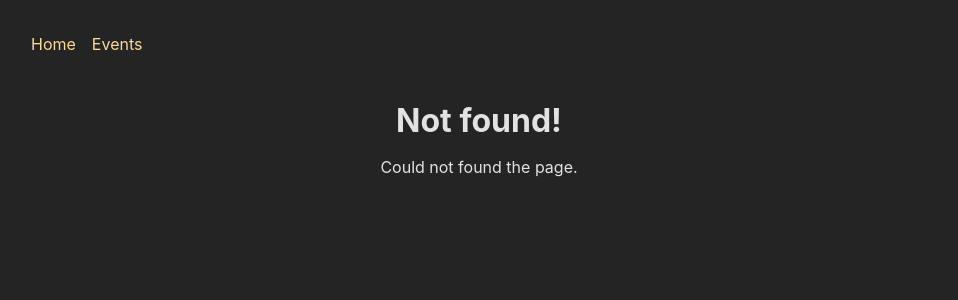
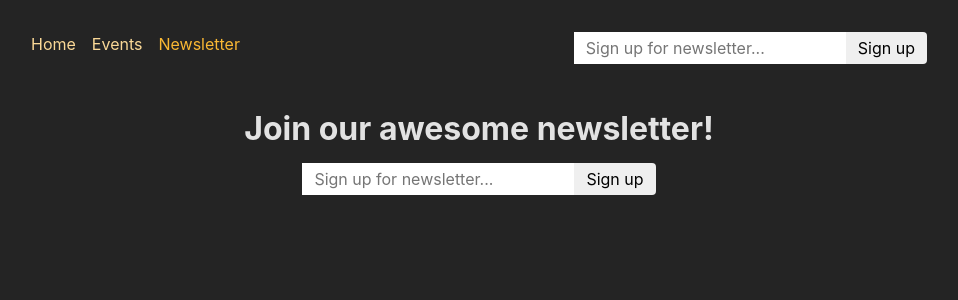
Before and after one commit to wasimhyder09/react-router-dom, a React (Create React App) app in the folder frontend/: page /newsletter in a window 1280 px wide. Before the commit this address had no page. Shown: the top 300 px of the page, without its empty margins (161-1119 px from the left). Built offline with nearby package versions, Linux system fonts and the light colour scheme.

Commit message:
Added newsletter component

```diff
--- a/frontend/src/App.js
+++ b/frontend/src/App.js
@@ -1,20 +1,18 @@
-// Challenge / Exercise
+import { RouterProvider, createBrowserRouter } from 'react-router-dom';
 
-// BONUS: Add another (nested) layout route that adds the <EventNavigation> component above all /events... page components
-import { createBrowserRouter, RouterProvider } from 'react-router-dom';
+import EditEventPage from './pages/EditEvent';
+import ErrorPage from './pages/Error';
+import EventDetailPage, {
+  loader as eventDetailLoader,
+  action as deleteEventAction,
+} from './pages/EventDetail';
+import EventsPage, { loader as eventsLoader } from './pages/Events';
+import EventsRootLayout from './pages/EventsRoot';
 import HomePage from './pages/Home';
-import EventsPage, { loader as eventsLoader } from './pages/Events';
-import EventDetailPage,
-{
-  loader as eventDetailLoader,
-  action as eventDeleteAction
-} from './pages/EventDetail';
 import NewEventPage from './pages/NewEvent';
-import EditEventPage from './pages/EditEvent';
 import RootLayout from './pages/Root';
-import EventsRootLayout from './pages/EventsRoot';
-import ErrorPage from './pages/Error';
 import { action as manipulateEventAction } from './components/EventForm';
+import NewsletterPage, { action as newsletterAction } from './pages/Newsletter';
 
 const router = createBrowserRouter([
   {
@@ -30,7 +28,7 @@
           {
             index: true,
             element: <EventsPage />,
-            loader: eventsLoader
+            loader: eventsLoader,
           },
           {
             path: ':eventId',
@@ -40,25 +38,31 @@
               {
                 index: true,
                 element: <EventDetailPage />,
-                action: eventDeleteAction
+                action: deleteEventAction,
               },
               {
                 path: 'edit',
                 element: <EditEventPage />,
-                action: manipulateEventAction
-              }
-            ]
+                action: manipulateEventAction,
+              },
+            ],
           },
           {
             path: 'new',
             element: <NewEventPage />,
-            action: manipulateEventAction
+            action: manipulateEventAction,
           },
-        ]
+        ],
       },
-    ]
-  }
+      {
+        path: 'newsletter',
+        element: <NewsletterPage />,
+        action: newsletterAction,
+      },
+    ],
+  },
 ]);
+
 function App() {
   return <RouterProvider router={router} />;
 }
--- a/frontend/src/components/MainNavigation.js
+++ b/frontend/src/components/MainNavigation.js
@@ -1,5 +1,7 @@
+import { NavLink } from 'react-router-dom';
+
 import classes from './MainNavigation.module.css';
-import { NavLink } from 'react-router-dom';
+import NewsletterSignup from './NewsletterSignup';
 
 function MainNavigation() {
   return (
@@ -7,13 +9,39 @@
       <nav>
         <ul className={classes.list}>
           <li>
-            <NavLink to='/' className={({ isActive }) => (isActive ? classes.active : '')}>Home</NavLink>
+            <NavLink
+              to="/"
+              className={({ isActive }) =>
+                isActive ? classes.active : undefined
+              }
+              end
+            >
+              Home
+            </NavLink>
           </li>
           <li>
-            <NavLink to='/events' className={({ isActive }) => (isActive ? classes.active : '')}>Events</NavLink>
+            <NavLink
+              to="/events"
+              className={({ isActive }) =>
+                isActive ? classes.active : undefined
+              }
+            >
+              Events
+            </NavLink>
+          </li>
+          <li>
+            <NavLink
+              to="/newsletter"
+              className={({ isActive }) =>
+                isActive ? classes.active : undefined
+              }
+            >
+              Newsletter
+            </NavLink>
           </li>
         </ul>
       </nav>
+      <NewsletterSignup />
     </header>
   );
 }
--- /dev/null
+++ b/frontend/src/components/NewsletterSignup.js
@@ -0,0 +1,16 @@
+import classes from './NewsletterSignup.module.css';
+
+function NewsletterSignup() {
+  return (
+    <form method="post" className={classes.newsletter}>
+      <input
+        type="email"
+        placeholder="Sign up for newsletter..."
+        aria-label="Sign up for newsletter"
+      />
+      <button>Sign up</button>
+    </form>
+  );
+}
+
+export default NewsletterSignup;
--- /dev/null
+++ b/frontend/src/components/NewsletterSignup.module.css
@@ -0,0 +1,18 @@
+.newsletter input,
+.newsletter button {
+  font: inherit;
+  padding: 0.25rem 0.75rem;
+  border-radius: 0;
+  border: none;
+}
+
+.newsletter button {
+  border-top-right-radius: 4px;
+  border-bottom-right-radius: 4px;
+  cursor: pointer;
+}
+
+.newsletter button:hover {
+  background-color: var(--color-primary-300);
+  color: var(--color-gray-800);
+}
--- /dev/null
+++ b/frontend/src/pages/Newsletter.js
@@ -0,0 +1,21 @@
+import NewsletterSignup from '../components/NewsletterSignup';
+import PageContent from '../components/PageContent';
+
+function NewsletterPage() {
+  return (
+    <PageContent title="Join our awesome newsletter!">
+      <NewsletterSignup />
+    </PageContent>
+  );
+}
+
+export default NewsletterPage;
+
+export async function action({ request }) {
+  const data = await request.formData();
+  const email = data.get('email');
+
+  // send to backend newsletter server ...
+  console.log(email);
+  return { message: 'Signup successful!' };
+}
```
